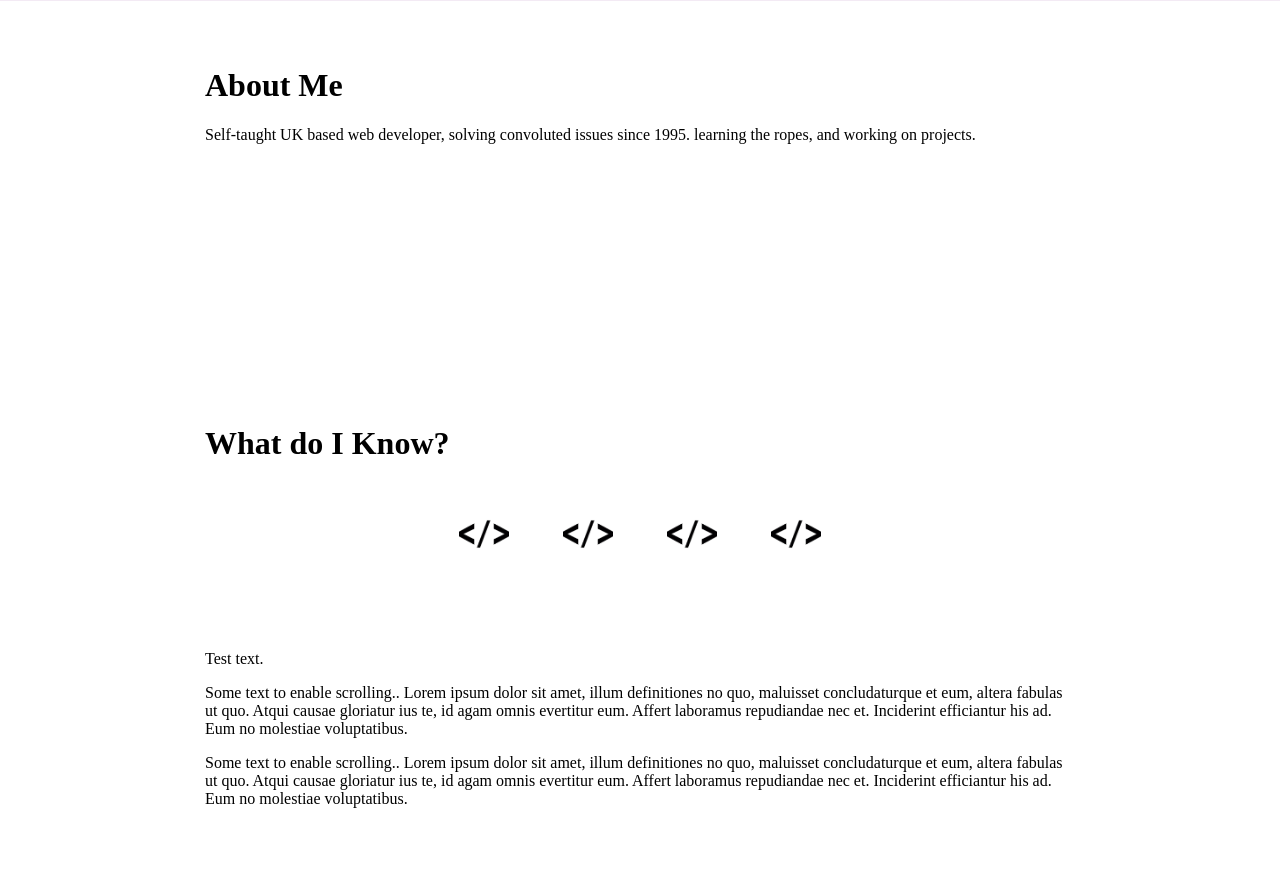
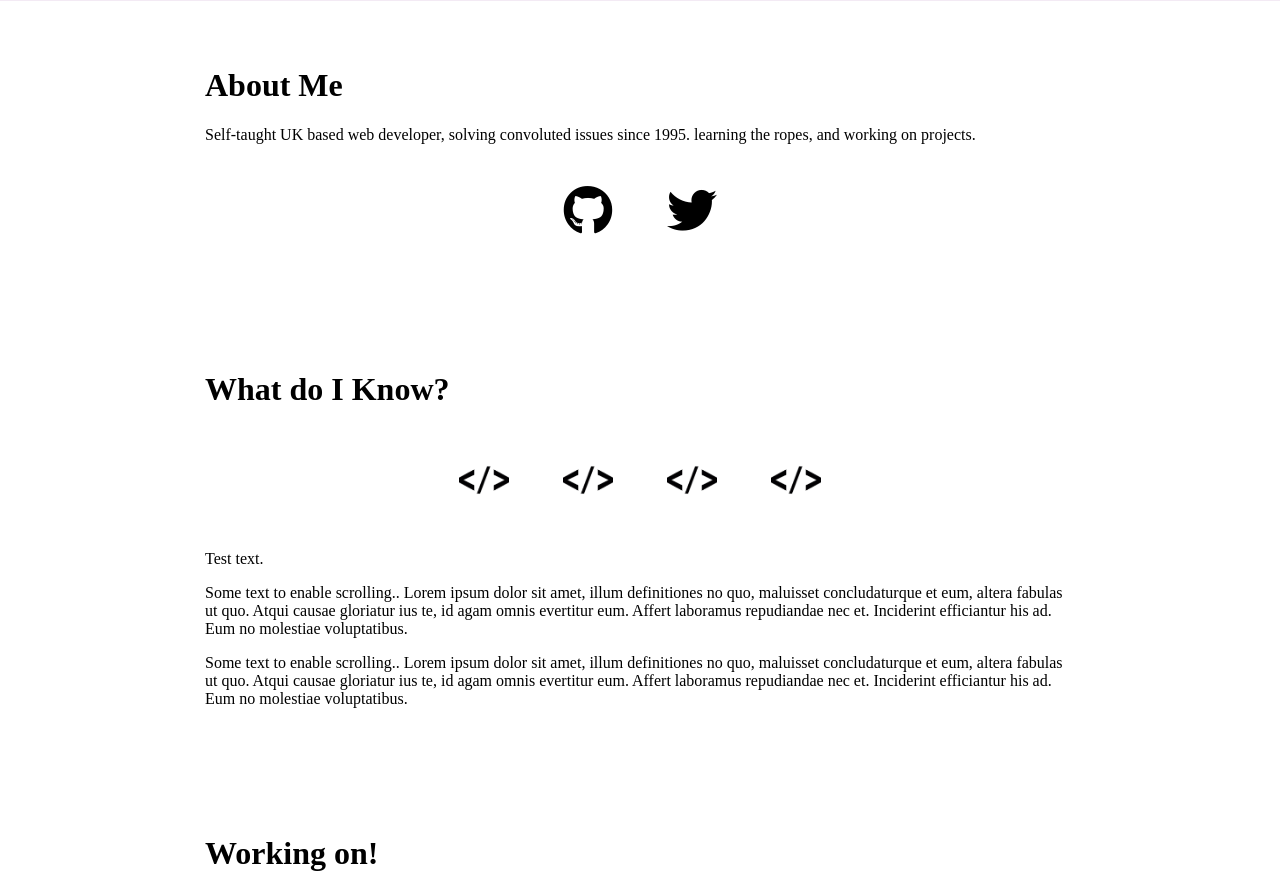
Before and after one commit to SimonBurdall/personalsite, a PHP site: page / in a window 1280 px wide. Shown: the part 1068-1942 px from the top of the page. Run offline with PHP 8.4, Linux system fonts and the light colour scheme; some libraries are stand-ins or nearby versions.

Commit message:
Added: Social Media Icons

```diff
--- a/index.css
+++ b/index.css
@@ -204,9 +204,20 @@ body {
     display: inline-block;
     padding: 25px 0;
     width: 100px;
-    height: 100px;
 }
 
+.inner-icon a{
+    width: 100px;
+    height: 100px;
+    font-size: 15px;
+    text-decoration: none;
+    padding: 25px 0;
+}
+
+.fab{
+    font-size: 50px;
+    color: black;
+}
 
 .content-lang{
     height: 50px;
--- a/index.html
+++ b/index.html
@@ -83,10 +83,10 @@
 			<p>Self-taught UK based web developer, solving convoluted issues since 1995. learning the ropes, and working on projects.</p>
 
 			<div class="inner-wrapper-content">
-				<a href='https://github.com/simonburdall'></a>
-				<span class="inner-icon"></span>
-				<a href='https://twitter.com/simonburdall'></a>
-				<span class="inner-icon"></span>
+				<a href='https://github.com/simonburdall'>
+				<span class="inner-icon fab fa-github"></span></a>
+				<a href='https://twitter.com/simonburdall'>
+				<span class="inner-icon fab fa-twitter"></span></a>
 			</div>
 			<!--<ul>
         		<li>
```
